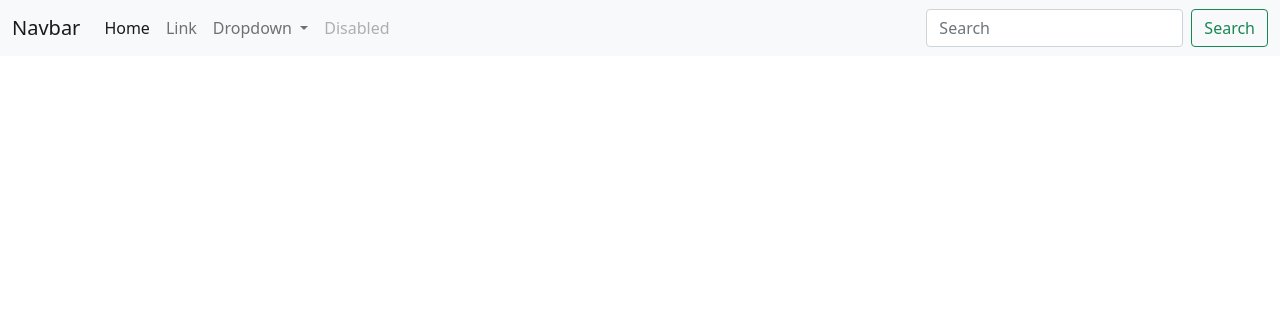
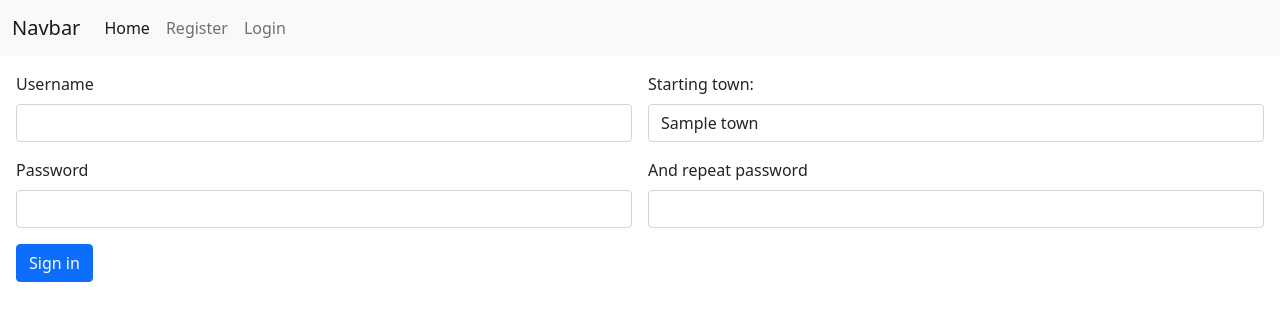
Before and after one commit to esentino/ytransport, a Python web app: template ytransport/templates/register.html in a window 1280 px wide. Shown: the top 321 px of the page. Run offline with Jinja, Linux system fonts and the light colour scheme; the template is opened without the code that fills it: most values are stand-ins (such as "Sample title", 1, 10 or a date in 2020).

Commit message:
register view

```diff
--- a/ytransport/main.py
+++ b/ytransport/main.py
@@ -15,8 +15,8 @@ def make_app() -> web.Application:
     aiohttp_jinja2.setup(app, loader=jinja2.FileSystemLoader(str(BASE_DIR / "ytransport" / "templates")))
     register_tortoise(app, TORTOISE_ORM)
     app.router.add_get("/", index)
-    app.router.add_view("/login", LoginView)
-    app.router.add_view("/register", RegisterView)
+    app.router.add_view("/login", LoginView, name="login")
+    app.router.add_view("/register", RegisterView, name="register")
     if DEBUG:
         for resource in app.router.resources():
             print(resource)
--- /dev/null
+++ b/ytransport/templates/_partials/top_menu.html
@@ -0,0 +1,25 @@
+<div>
+    <nav class="navbar navbar-expand-lg navbar-light bg-light">
+        <div class="container-fluid">
+            <a class="navbar-brand" href="#">Navbar</a>
+            <button class="navbar-toggler" type="button" data-bs-toggle="collapse"
+                    data-bs-target="#navbarSupportedContent" aria-controls="navbarSupportedContent"
+                    aria-expanded="false" aria-label="Toggle navigation">
+                <span class="navbar-toggler-icon"></span>
+            </button>
+            <div class="collapse navbar-collapse" id="navbarSupportedContent">
+                <ul class="navbar-nav me-auto mb-2 mb-lg-0">
+                    <li class="nav-item">
+                        <a class="nav-link active" aria-current="page" href="#">Home</a>
+                    </li>
+                    <li class="nav-item">
+                        <a class="nav-link" href="{{ url('register') }}">Register</a>
+                    </li>
+                    <li class="nav-item">
+                        <a class="nav-link" href="{{ url('login') }}">Login</a>
+                    </li>
+                </ul>
+            </div>
+        </div>
+    </nav>
+</div>
--- a/ytransport/templates/base.html
+++ b/ytransport/templates/base.html
@@ -15,48 +15,11 @@
 <script src="https://cdn.jsdelivr.net/npm/bootstrap@5.0.2/dist/js/bootstrap.bundle.min.js"
         integrity="sha384-MrcW6ZMFYlzcLA8Nl+NtUVF0sA7MsXsP1UyJoMp4YLEuNSfAP+JcXn/tWtIaxVXM"
         crossorigin="anonymous"></script>
+{% include "_partials/top_menu.html" %}
 <div>
-    <nav class="navbar navbar-expand-lg navbar-light bg-light">
-        <div class="container-fluid">
-            <a class="navbar-brand" href="#">Navbar</a>
-            <button class="navbar-toggler" type="button" data-bs-toggle="collapse"
-                    data-bs-target="#navbarSupportedContent" aria-controls="navbarSupportedContent"
-                    aria-expanded="false" aria-label="Toggle navigation">
-                <span class="navbar-toggler-icon"></span>
-            </button>
-            <div class="collapse navbar-collapse" id="navbarSupportedContent">
-                <ul class="navbar-nav me-auto mb-2 mb-lg-0">
-                    <li class="nav-item">
-                        <a class="nav-link active" aria-current="page" href="#">Home</a>
-                    </li>
-                    <li class="nav-item">
-                        <a class="nav-link" href="#">Link</a>
-                    </li>
-                    <li class="nav-item dropdown">
-                        <a class="nav-link dropdown-toggle" href="#" id="navbarDropdown" role="button"
-                           data-bs-toggle="dropdown" aria-expanded="false">
-                            Dropdown
-                        </a>
-                        <ul class="dropdown-menu" aria-labelledby="navbarDropdown">
-                            <li><a class="dropdown-item" href="#">Action</a></li>
-                            <li><a class="dropdown-item" href="#">Another action</a></li>
-                            <li>
-                                <hr class="dropdown-divider">
-                            </li>
-                            <li><a class="dropdown-item" href="#">Something else here</a></li>
-                        </ul>
-                    </li>
-                    <li class="nav-item">
-                        <a class="nav-link disabled">Disabled</a>
-                    </li>
-                </ul>
-                <form class="d-flex">
-                    <input class="form-control me-2" type="search" placeholder="Search" aria-label="Search">
-                    <button class="btn btn-outline-success" type="submit">Search</button>
-                </form>
-            </div>
-        </div>
-    </nav>
+{% block content %}
+Tutaj nie ma nic
+{% endblock %}
 </div>
 </body>
 </html>
--- a/ytransport/templates/register.html
+++ b/ytransport/templates/register.html
@@ -1,5 +1,31 @@
 {% extends 'base.html' %}
 
 {% block content %}
-
+<div class="p-3">
+    <form class="row g-3" action="{{ url('register') }}" method="POST">
+      <div class="col-md-6">
+        <label for="username" class="form-label">Username</label>
+        <input name='username' type="text" class="form-control" id="username">
+      </div>
+      <div class="col-md-6">
+        <label for="town" class="form-label">Starting town:</label>
+        <select name="town" class="form-control" id="town">
+          {% for town in towns %}
+          <option value="{{ town.id }}">{{ town.name }}</option>
+          {% endfor %}
+        </select>
+      </div>
+      <div class="col-md-6">
+        <label for="password" class="form-label">Password</label>
+        <input name="password" type="password" class="form-control" id="password">
+      </div>
+      <div class="col-md-6">
+        <label for="passwordbis" class="form-label">And repeat password</label>
+        <input name="passwordbis" type="password" class="form-control" id="passwordbis">
+      </div>
+        <div class="col-12">
+        <button type="submit" class="btn btn-primary">Sign in</button>
+      </div>
+    </form>
+</div>
 {% endblock content %}
```
Also changed, not shown: ytransport/views/user.py (+24 -4 lines).
